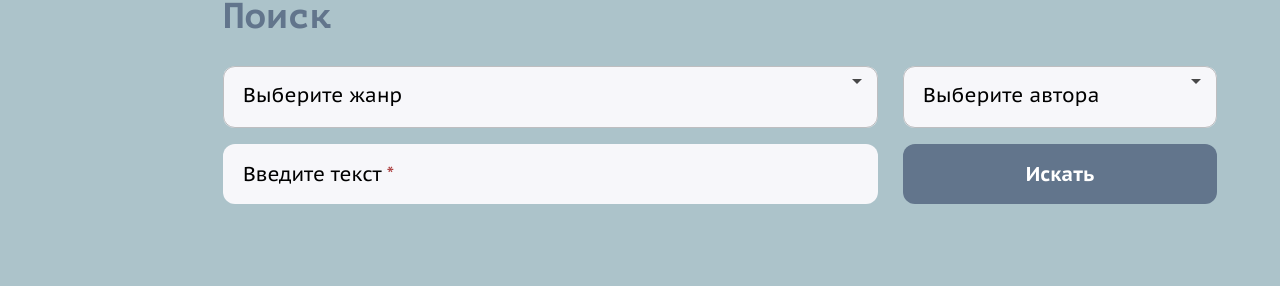
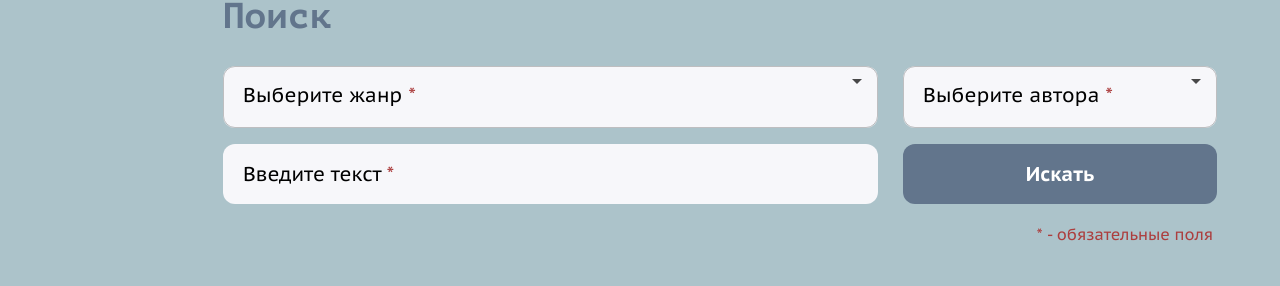
Before and after one commit to Gantelia/Kalmyk-texts-corpus, a React (Create React App) app in the folder frontend/: page / in a window 1280 px wide. Shown: the part 348-634 px from the top of the page. Built offline with nearby package versions, Linux system fonts and the light colour scheme; no server answers.

Commit message:
Отметит звездочками обязательные поля <Form/>

```diff
--- a/frontend/src/components/add-text-form/add-text-form.scss
+++ b/frontend/src/components/add-text-form/add-text-form.scss
@@ -14,10 +14,3 @@
 .validation-error {
   @include validation();
 }
-
-.add-text__asterisk {
-  grid-area: 4/3/5/-1;
-  color: $error-color;
-  align-self: center;
-  justify-self: end;
-}
--- a/frontend/src/components/add-text-form/add-text-form.tsx
+++ b/frontend/src/components/add-text-form/add-text-form.tsx
@@ -9,6 +9,7 @@ import { UserText } from '../../types/document';
 import { loadTextAction } from '../../store/api-actions/document-actions';
 import { getServerMessage } from '../../store/actions';
 import Modal from '../modal/modal';
+import Asterisk from '../asterisk/asterisk';
 
 function AddTextForm() {
   const [selectValue, setSelectValue] = useState<string | null>(null);
@@ -90,7 +91,7 @@ function AddTextForm() {
       >
         Отправить
       </button>
-      <span className="add-text__asterisk">* - обязательные поля</span>
+      <Asterisk className="add-text__asterisk" />
       {addTextMessage && (
         <Modal onClick={handleModalClick}>{addTextMessage}</Modal>
       )}
--- /dev/null
+++ b/frontend/src/components/asterisk/asterisk.scss
@@ -0,0 +1,17 @@
+@import '../../sass/variables.scss';
+
+.asterisk {
+  color: $error-color;
+}
+
+.add-text__asterisk {
+  grid-area: 4/3/5/-1;
+  align-self: center;
+  justify-self: end;
+}
+
+.form__asterisk {
+  position: absolute;
+  bottom: -40px;
+  right: 4px;
+}
--- /dev/null
+++ b/frontend/src/components/asterisk/asterisk.tsx
@@ -0,0 +1,11 @@
+import './asterisk.scss';
+
+type AsteriskProps = {
+  className: string;
+};
+
+function Asterisk({ className }: AsteriskProps) {
+  return <span className={`asterisk ${className}`}>* - обязательные поля</span>;
+}
+
+export default Asterisk;
--- a/frontend/src/components/cards/cards.tsx
+++ b/frontend/src/components/cards/cards.tsx
@@ -13,7 +13,7 @@ function Cards({ cards }: CardsProps) {
   const isWide = cards.length > NARROW_LIST_CARD_COUNT;
 
   return (
-    <ul className={`cards ${isWide && 'cards--wide'}`}>
+    <ul className={`cards ${isWide ? 'cards--wide' : ''}`}>
       {cards.map(({ id, title, picture }) => (
         <li className="cards__item" key={id}>
           <button
--- a/frontend/src/components/field-group/field-group.tsx
+++ b/frontend/src/components/field-group/field-group.tsx
@@ -25,7 +25,9 @@ function Input(
         onChange={({ target }) => setValue(target.value)}
       />
       <label
-        className={`label-placeholder ${value && 'label-placeholder--offset'}`}
+        className={`label-placeholder ${
+          value ? 'label-placeholder--offset' : ''
+        }`}
         htmlFor={id}
       >
         {children}
--- a/frontend/src/components/form/form.tsx
+++ b/frontend/src/components/form/form.tsx
@@ -7,6 +7,7 @@ import { Genre } from '../../types/genre';
 import Loader from '../loader/loader';
 import Multiselect from '../multiselect/multiselect';
 import './form.scss';
+import Asterisk from '../asterisk/asterisk';
 
 function Form() {
   // Одновременно можно искать только в одном выпадающем списке.
@@ -100,6 +101,7 @@ function Form() {
         <button className="button form__submit" type="submit">
           Искать
         </button>
+        <Asterisk className="form__asterisk" />
       </form>
       {isLoading && <Loader />}
     </div>
--- a/frontend/src/components/hierarchy/hierarchy.scss
+++ b/frontend/src/components/hierarchy/hierarchy.scss
@@ -1,4 +1,4 @@
-.genre-structure {
+.hierarchy {
   position: relative;
   min-height: 160px;
 }
--- a/frontend/src/components/hierarchy/hierarchy.tsx
+++ b/frontend/src/components/hierarchy/hierarchy.tsx
@@ -23,7 +23,7 @@ function Hierarchy() {
   const isTableEmpty = isTable && !hierarchy!.items.length;
 
   return (
-    <section className="genre-structure">
+    <section className="hierarchy">
       <h2 className="title">Иерархическая структура жанров</h2>
       <Breadcrumb />
       {isCardList && <Cards cards={getCardsType(hierarchy?.items || [])} />}
--- /dev/null
+++ b/frontend/src/components/multiselect/multiselect.scss
@@ -0,0 +1 @@
+@import '../../sass/common/select.scss';
--- a/frontend/src/components/multiselect/multiselect.tsx
+++ b/frontend/src/components/multiselect/multiselect.tsx
@@ -19,12 +19,13 @@ function Multiselect({
   activeSelect = SelectType.Default,
   onChange
 }: MultiselectProps) {
+  const isActive = id === activeSelect;
+  const isNoneChosen = activeSelect === SelectType.Default;
+
   return (
     <Autocomplete
-      className="select"
-      disabled={
-        activeSelect === SelectType.Default ? false : id !== activeSelect
-      }
+      className={`select ${isActive || isNoneChosen ? 'select--required' : ''}`}
+      disabled={!isActive && !isNoneChosen}
       onChange={(event: any, newValue: string[] | null) => {
         onChange(newValue, id);
       }}
```
